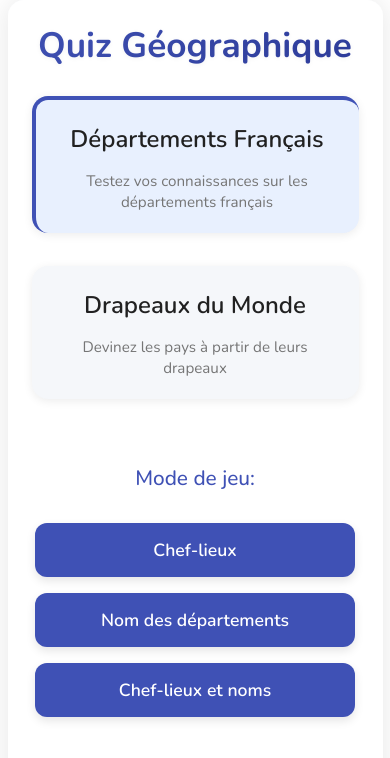
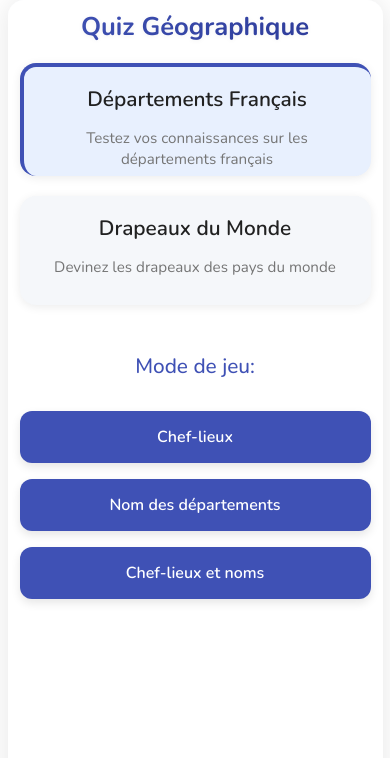
Before and after one commit to tanguyhardion/geography-guessing, a Vue app: page / in a window 390 px wide. Shown: the top 758 px of the page. Built offline with nearby package versions, Linux system fonts and the light colour scheme.

Commit message:
refactor: update game mode descriptions for clarity and enhance responsive design for mobile

```diff
--- a/src/pages/HomePage.vue
+++ b/src/pages/HomePage.vue
@@ -18,7 +18,7 @@
         @click="selectedGame = 'flags'"
       >
         <h2>Drapeaux du Monde</h2>
-        <p>Devinez les pays à partir de leurs drapeaux</p>
+        <p>Devinez les drapeaux des pays du monde</p>
       </div>
     </div>
 
@@ -29,12 +29,10 @@
         Nom des départements
       </button>
       <button @click="startGame('guessBoth')">Chef-lieux et noms</button>
-    </div>
-
-    <div v-else-if="selectedGame === 'flags'" class="mode-buttons">
+    </div>    <div v-else-if="selectedGame === 'flags'" class="mode-buttons">
       <h3>Mode de jeu:</h3>
-      <button @click="startGame('guessFlags')">Drapeaux du Monde</button>
-      <button @click="startReverseFlagMode">Pays → Drapeau (Nouveau)</button>
+      <button @click="startGame('guessFlags')">Deviner le pays depuis le drapeau</button>
+      <button @click="startReverseFlagMode">Deviner le drapeau depuis le pays</button>
     </div>
   </div>
 </template>
@@ -70,6 +68,8 @@ const startReverseFlagMode = () => {
   height: 100%;
   padding: 24px;
   background-color: var(--background-light);
+  max-width: 100%;
+  overflow-x: hidden;
 }
 
 h1 {
@@ -102,14 +102,16 @@ h3 {
 
 .game-selector {
   display: flex;
-  justify-content: space-around;
+  justify-content: center;
   width: 100%;
   margin-bottom: 35px;
   gap: 15px;
+  flex-wrap: wrap;
 }
 
 .game-type {
   width: 250px;
+  max-width: 100%;
   padding: 20px;
   border: none;
   border-radius: 16px;
@@ -120,6 +122,8 @@ h3 {
   box-shadow: var(--card-shadow);
   position: relative;
   overflow: hidden;
+  flex: 1;
+  min-width: 200px;
 }
 
 .game-type:hover {
@@ -174,14 +178,49 @@ h3 {
 }
 
 /* Responsive adjustments for mobile */
-@media (max-width: 600px) {
+@media (max-width: 768px) {
+  .homepage {
+    padding: 16px;
+  }
+
   .game-selector {
     flex-direction: column;
+    gap: 20px;
   }
 
   .game-type {
     width: 100%;
-    margin-bottom: 18px;
+    margin-bottom: 0;
+    min-width: unset;
+  }
+
+  h1 {
+    font-size: 1.8em;
+    margin-bottom: 25px;
+  }
+
+  .mode-buttons button {
+    max-width: 100%;
+    font-size: 1em;
+  }
+}
+
+@media (max-width: 480px) {
+  .homepage {
+    padding: 12px;
+  }
+
+  h1 {
+    font-size: 1.6em;
+    margin-bottom: 20px;
+  }
+
+  .game-type {
+    padding: 16px;
+  }
+
+  h2 {
+    font-size: 1.3em;
   }
 }
 </style>
```
